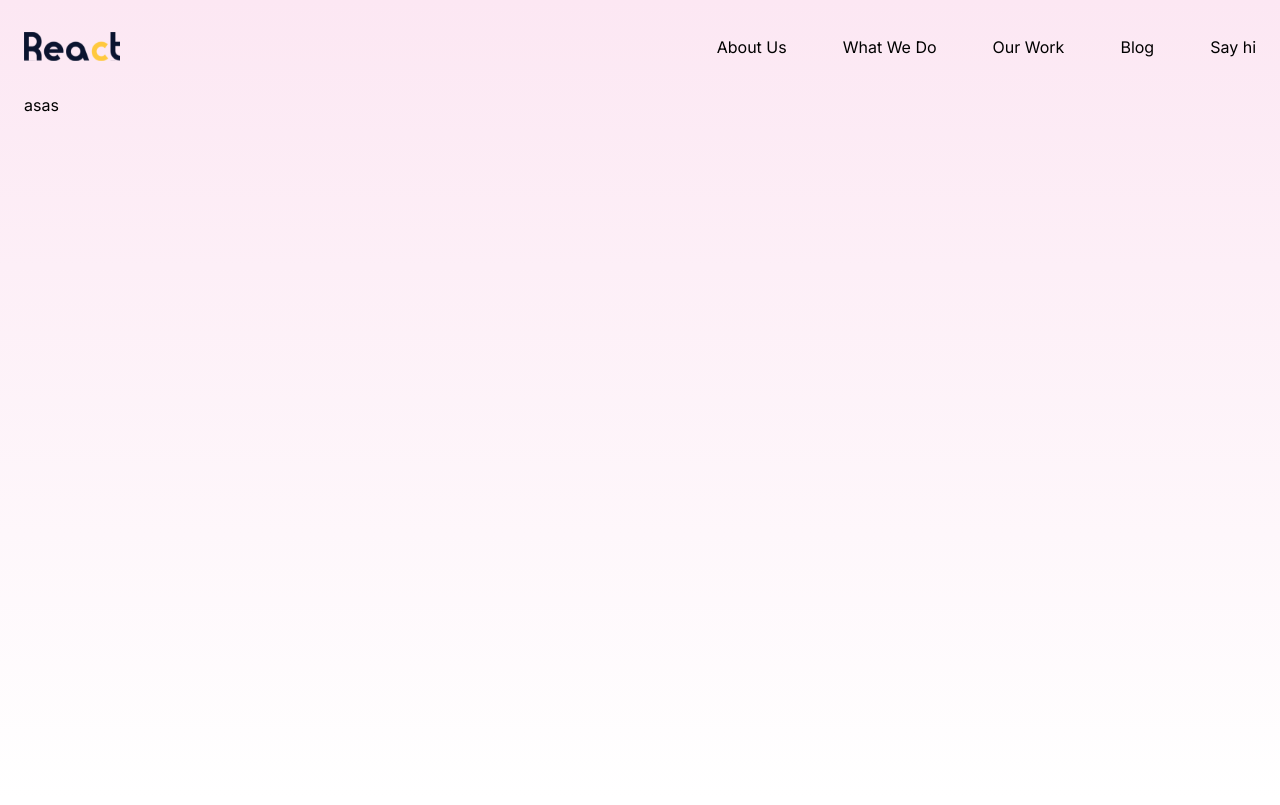
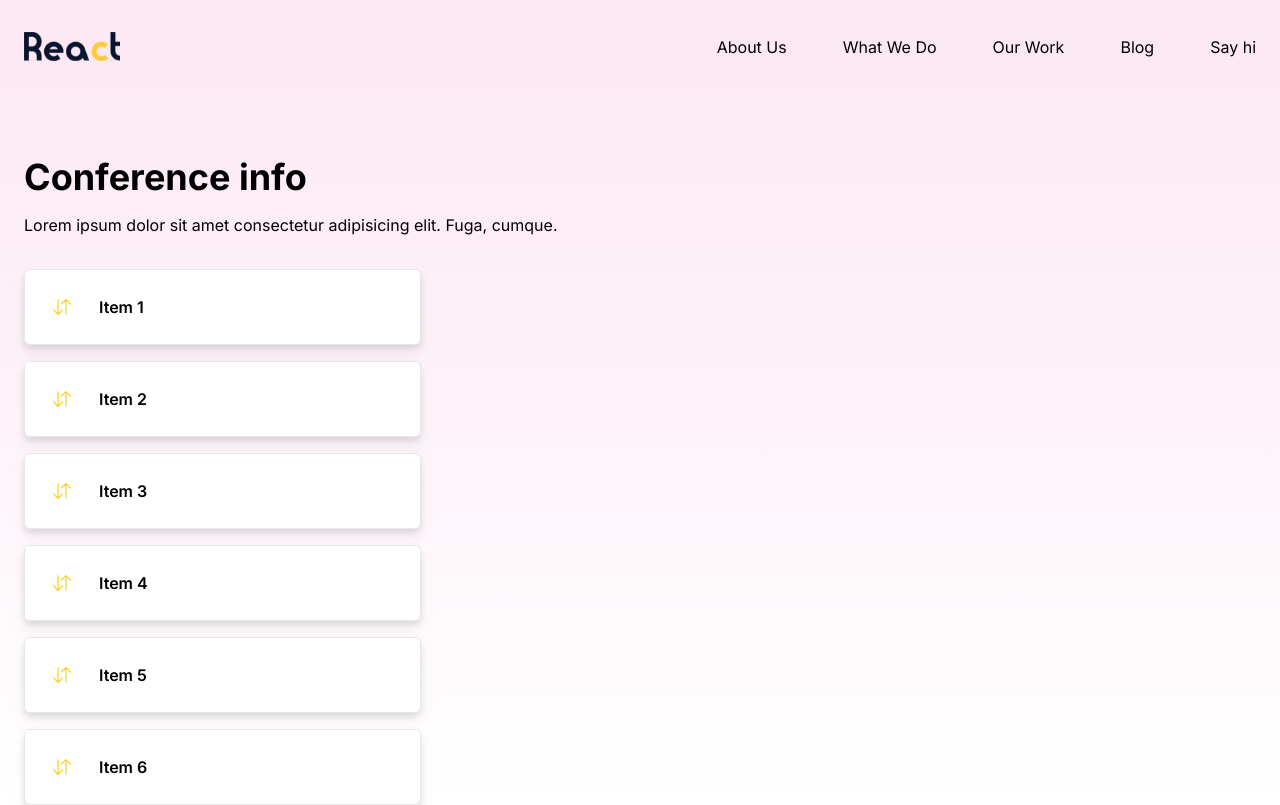
Before and after one commit to nhridoy/react-conference, a Next.js app: page /2 in a window 1280 px wide. Built offline with nearby package versions, Linux system fonts and the light colour scheme.

Commit message:
draggable
Signed-off-by: Nahidujjaman Hridoy <hridoyboss12@gmail.com>

```diff
--- /dev/null
+++ b/components/Conference/Conference.js
@@ -0,0 +1,47 @@
+import Option from "../Option/Option";
+import { SortableContainer, SortableElement } from "react-sortable-hoc";
+import { useState } from "react";
+import { arrayMoveImmutable } from "array-move";
+
+const SortableItem = SortableElement(({ value }) => <Option name={value} />);
+
+const SortableList = SortableContainer(({ items }) => {
+  return (
+    <ul className=" flex flex-col gap-4">
+      {items.map((value, index) => (
+        <SortableItem key={`item-${value}`} index={index} value={value} />
+      ))}
+    </ul>
+  );
+});
+
+const Conference = () => {
+  const [items, setItems] = useState([
+    "Item 1",
+    "Item 2",
+    "Item 3",
+    "Item 4",
+    "Item 5",
+    "Item 6",
+  ]);
+  const onSortEnd = ({ oldIndex, newIndex }) => {
+    setItems((items) => arrayMoveImmutable(items, oldIndex, newIndex));
+  };
+
+  return (
+    <>
+      <h2 className="font-bold text-4xl mb-4 mt-16">Conference info</h2>
+      <p>
+        Lorem ipsum dolor sit amet consectetur adipisicing elit. Fuga, cumque.
+      </p>
+      <div className="grid grid-cols-1 md:grid-cols-3 gap-5 mt-8">
+        <div className="col-span-1">
+          <SortableList items={items} onSortEnd={onSortEnd} />
+        </div>
+        <div className="md:col-span-2"></div>
+      </div>
+    </>
+  );
+};
+
+export default Conference;
--- /dev/null
+++ b/components/Option/Option.js
@@ -0,0 +1,13 @@
+import { BsArrowDownUp } from "react-icons/bs";
+const Option = ({ name, id }) => {
+  return (
+    <div className="border rounded-md flex items-center gap-4 p-4 bg-white hover:bg-yellow-400 cursor-pointer group font-semibold drop-shadow-lg">
+      <div className="bg-white p-3 rounded-md cursor-fancy">
+        <BsArrowDownUp className="text-lg text-yellow-400 " />
+      </div>
+      <span className="group-hover:text-white">{name}</span>
+    </div>
+  );
+};
+
+export default Option;
--- a/package.json
+++ b/package.json
@@ -11,12 +11,14 @@
   "dependencies": {
     "@fontsource/inter": "^4.5.14",
     "animate.css": "^4.1.1",
+    "array-move": "^4.0.0",
     "eslint": "8.28.0",
     "eslint-config-next": "13.0.4",
     "next": "13.0.4",
     "react": "18.2.0",
     "react-dom": "18.2.0",
-    "react-icons": "^4.6.0"
+    "react-icons": "^4.6.0",
+    "react-sortable-hoc": "^2.0.0"
   },
   "devDependencies": {
     "autoprefixer": "^10.4.13",
--- a/pages/[conferenceId]/index.js
+++ b/pages/[conferenceId]/index.js
@@ -1,7 +1,8 @@
+import Conference from "../../components/Conference/Conference";
 import Layout from "../../components/Layouts/Layout/Layout";
 
 const index = () => {
-  return <Layout children={"asas"} />;
+  return <Layout children={<Conference />} />;
 };
 
 export default index;
--- a/tailwind.config.js
+++ b/tailwind.config.js
@@ -5,7 +5,12 @@ module.exports = {
     "./components/**/*.{js,ts,jsx,tsx}",
   ],
   theme: {
-    extend: {},
+    extend: {
+      cursor: {
+        fancy:
+          "url(https://img.icons8.com/external-outline-berkahicon/32/null/external-cursor-linely-cursor-and-pointer-outline-berkahicon-15.png), move",
+      },
+    },
     // colors: {
     //   primary: "#FFC93E",
     //   secondary: "#725114",
```
Also changed, not shown: .pnp.cjs, 1 other file (tests, documents, lock files or other folders).
